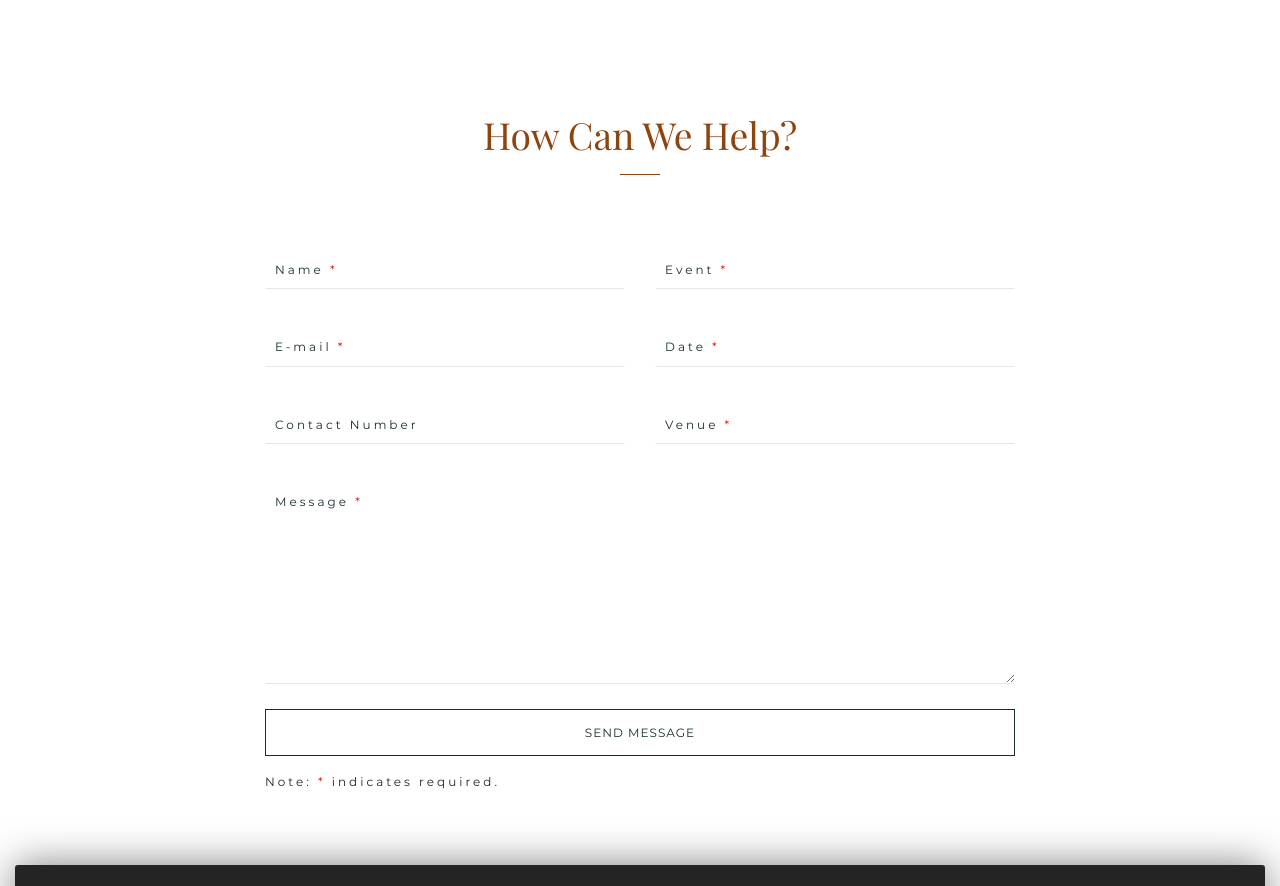
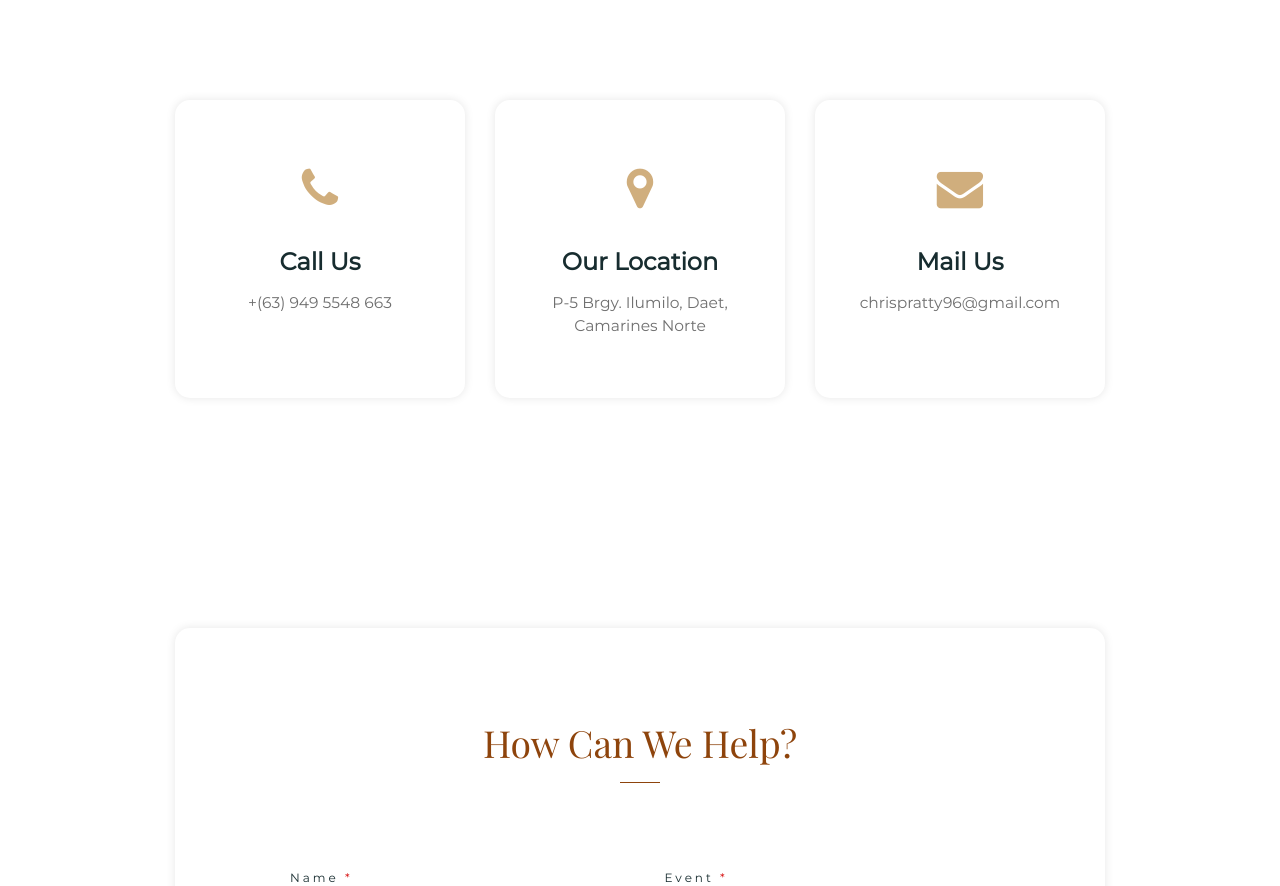
Before and after one commit to iyaaaan/artine-theme, a PHP site: page /page-contact.php in a window 1280 px wide. Shown: the part 1040-1926 px from the top of the page. Run offline with PHP 8.4, Linux system fonts and the light colour scheme; grey boxes are pictures that could not be loaded.

Commit message:
changed layout of contact page

```diff
--- a/css/main.css
+++ b/css/main.css
@@ -2743,64 +2743,107 @@ textarea:not(:placeholder-shown) {
   opacity: 1;
 }
 
+.contact-info {
+  display: flex;
+  justify-content: center;
+  flex-wrap: wrap;
+  align-items: stretch;
+  margin: 0 -15px;
+}
+.contact-info-wrap {
+  flex: 0 0 100%;
+  margin-bottom: 30px;
+  padding: 0 15px;
+}
+@media screen and (min-width: 576px) {
+  .contact-info-wrap {
+    flex: 0 0 80%;
+  }
+}
+@media screen and (min-width: 768px) {
+  .contact-info-wrap {
+    flex: 0 0 33.333333%;
+  }
+}
+.contact-info__item {
+  border-radius: 15px;
+  box-shadow: 0 0 10px #e6e6e6;
+  text-align: center;
+  padding: 60px 15px;
+  position: relative;
+  transition: 0.3s;
+  height: 100%;
+  width: 100%;
+}
+.contact-info__item::after {
+  content: "";
+  background: var(--color-secondary);
+  border-radius: 0 0 15px 15px;
+  position: absolute;
+  left: 0;
+  bottom: 0;
+  right: 0;
+  margin: auto;
+  width: 0;
+  height: 5px;
+  transition: 0.3s;
+}
+.contact-info__item:hover {
+  border-radius: 15px 15px 0 0;
+  transform: translateY(-15px);
+}
+.contact-info__item:hover::after {
+  width: 100%;
+}
+.contact-info__icon {
+  color: var(--color-secondary);
+  font-size: var(--font-large);
+  margin-bottom: 30px;
+}
+.contact-info__title {
+  font-weight: 700;
+  font-size: 24px;
+  margin-bottom: 15px;
+  color: var(--color-primary);
+}
+.contact-info__text {
+  font-weight: lighter;
+  line-height: 1.5;
+  color: var(--muted);
+}
+
 .contact-form {
   max-width: 90%;
   margin: 0 auto;
 }
+.contact-form-wrap {
+  background: #fff;
+  border-radius: 15px;
+  box-shadow: 0 0 10px #e6e6e6;
+  padding: 80px 15px;
+  position: relative;
+  z-index: 10;
+}
 @media screen and (min-width: 576px) {
   .contact-form {
-    max-width: 66.6666666667%;
-  }
+    max-width: 80%;
+  }
+}
+
+.google-map {
+  position: relative;
+  width: 100%;
+  height: 400px;
 }
 @media screen and (min-width: 768px) {
-  .contact-form {
-    max-width: 80%;
-  }
-}
-@media screen and (min-width: 992px) {
-  .contact-form {
-    max-width: 60%;
-  }
-}
-
-.contact-info {
-  background-color: var(--black);
-  box-shadow: 0 0 40px rgba(0, 0, 0, 0.5);
-  border-radius: 0.3rem;
-  margin-top: 7.5rem;
-  padding: 1.5rem;
-}
-.contact-info__item {
-  flex: 0 0 100%;
-}
-@media screen and (min-width: 992px) {
-  .contact-info__item {
-    flex: 0 0 50%;
-  }
-  .contact-info__item:nth-of-type(1) {
-    order: -1;
-  }
-}
-.contact-info__item:nth-of-type(2) {
-  color: var(--white);
-  text-align: center;
-  padding: 1.5rem;
-}
-.contact-info__item:nth-of-type(2) i {
-  font-size: var(--font-medium);
-}
-
-.google-maps {
+  .google-map {
+    height: 600px;
+  }
+}
+.google-map-wrap {
+  width: 100%;
+  margin-top: -200px;
   position: relative;
-  top: 0;
-  left: 0;
-  width: 100%;
-  height: 250px;
-}
-@media screen and (min-width: 768px) {
-  .google-maps {
-    height: 300px;
-  }
 }
 
 .error {
--- a/page-contact.php
+++ b/page-contact.php
@@ -27,7 +27,42 @@
 		<img data-src="https://pixboost.com/api/2/img/http://artine-photography.epizy.com/img/banners/contact-banner.jpg/optimise?auth=MzM0ODY5MzE0OA__" alt="Contact Banner" class="img-fit lazy" width="1400px" height="800px">
 	</div>
 
-	<div class="container-full" id="contact">
+	<div class="container">
+		<div class="contact-info">
+			<div class="contact-info-wrap">
+				<div class="contact-info__item">
+					<div class="contact-info__icon">
+						<i class="fa fa-phone"></i>
+					</div>
+					<div class="contact-info__title">Call Us</div>
+					<div class="contact-info__text">+(63) 949 5548 663</div>
+				</div>
+			</div>
+
+			<div class="contact-info-wrap">
+				<div class="contact-info__item">
+					<div class="contact-info__icon">
+						<i class="fa fa-map-marker"></i>
+					</div>
+					<div class="contact-info__title">Our Location</div>
+					<div class="contact-info__text">P-5 Brgy. Ilumilo, Daet, Camarines Norte</div>
+				</div>
+			</div>
+
+			<div class="contact-info-wrap">
+				<div class="contact-info__item">
+					<div class="contact-info__icon">
+						<i class="fa fa-envelope"></i>
+					</div>
+					<div class="contact-info__title">Mail Us</div>
+					<div class="contact-info__text">chrispratty96@gmail.com</div>
+				</div>
+			</div>
+		</div>
+	</div>
+
+	<div class="container" id="contact">
+		<div class="contact-form-wrap">
 			<!--	title -->
 			<h2 class="title">How Can We Help?</h2>
 
@@ -77,30 +112,13 @@
 
 				<label>Note: <span>*</span> indicates required.</label>
 			</form>
-
+		</div>
+	</div> <!-- container -->
 
 	<!-- Google Map -->
-		<div class="flex-center contact-info">
-			<div class="contact-info__item">
-				<iframe class="google-maps lazy" src="https://www.google.com/maps/embed?pb=!1m18!1m12!1m3!1d3869.6887497394337!2d122.9446994680506!3d14.095542007222564!2m3!1f0!2f0!3f0!3m2!1i1024!2i768!4f13.1!3m3!1m2!1s0x3398aef000000003% 3A0x7485dbb588ce057b!2sD%20House%20Hotel%20Camarines%20Norte!5e0!3m2!1sen!2sph!4v1590473732780!5m2!1sen!2sph" frameborder="0" allowfullscreen="" aria-hidden="false" tabindex="0"></iframe>
-			</div>
-			<div class="contact-info__item">
-				<div class="mb-2">
-					<i class="fa fa-map-marker mb-1">
-					</i>
-					<p>P-5 Brgy. Magang, Daet, Camarines Norte</p>
-				</div>
-				<div class="mb-2">
-					<i class="fa fa-envelope mb-1"></i>
-					<p>christianocol12@gmail.com</p>
-				</div>
-				<div>
-					<i class="fa fa-phone mb-1"></i>
-					<p>+(63) 929- 8211- 353</p>
-				</div>
-			</div>
+	<div class="google-map-wrap">
+		<iframe class="google-map" src="https://www.google.com/maps/embed?pb=!1m18!1m12!1m3!1d575.2331195487097!2d122.94623537237507!3d14.095365370009759!2m3!1f0!2f0!3f0!3m2!1i1024!2i768!4f13.1!3m3!1m2!1s0x3398aef000000003%3A0x7485dbb588ce057b!2sD%20House%20Hotel%20Camarines%20Norte!5e0!3m2!1sen!2sph!4v1614324921638!5m2!1sen!2sph" width="600" height="450" style="border:0;" allowfullscreen="" loading="lazy"></iframe>
 	</div> <!-- ./map -->
-	</div> <!-- container -->
 
 	<?php include('include-footer.php') ?>
 
--- a/sass/pages/_contact.scss
+++ b/sass/pages/_contact.scss
@@ -1,58 +1,109 @@
+.contact-info {
+	display: flex;
+	justify-content: center;
+	flex-wrap: wrap;
+	align-items: stretch;
+	margin: 0 -15px;
+
+	&-wrap {
+		flex: 0 0 100%;
+		margin-bottom: 30px;
+		padding: 0 15px;
+
+		@include respond-to(small) {
+			flex: 0 0 80%;
+		}
+
+		@include respond-to(medium) {
+			flex: 0 0 33.333333%;
+		}
+	}
+
+	&__item {
+		border-radius: 15px;
+		box-shadow: 0 0 10px #e6e6e6;
+		text-align: center;
+		padding: 60px 15px;
+		position: relative;
+		transition: .3s;
+		height: 100%;
+		width: 100%;
+
+		&::after {
+			content: "";
+			background: var(--color-secondary);
+			border-radius: 0 0 15px 15px;
+			position: absolute;
+			left: 0;
+			bottom: 0;
+			right: 0;
+			margin: auto;
+			width: 0;
+			height: 5px;
+			transition: .3s;
+		}
+
+		&:hover {
+			border-radius: 15px 15px 0 0;
+			transform: translateY(-15px);
+		}
+
+		&:hover::after {
+			width: 100%;
+		}
+	}
+
+	&__icon {
+		color: var(--color-secondary);
+		font-size: var(--font-large);
+		margin-bottom: 30px;
+	}
+
+	&__title {
+		font-weight: 700;
+		font-size: 24px;
+		margin-bottom: 15px;
+		color: var(--color-primary);
+	}
+
+	&__text {
+		font-weight: lighter;
+		line-height: 1.5;
+		color: var(--muted);
+	}
+}
+
 .contact-form {
 	max-width: 90%;
 	margin: 0 auto;
 
-	@include respond-to(small) {
-		max-width: 66.6666666667%;
+	&-wrap {
+		background: #fff;
+		border-radius: 15px;
+		box-shadow: 0 0 10px #e6e6e6;
+		padding: 80px 15px;
+		position: relative;
+		z-index: 10;
 	}
 
-	@include respond-to(medium) {
+	@include respond-to(small) {
 		max-width: 80%;
-	}
-
-	@include respond-to(large) {
-		max-width: 60%;
 	}
 }
 
-.contact-info {
-	background-color: var(--black);
-	box-shadow: 0 0 40px rgba(0, 0, 0, .5);
-	border-radius: .3rem;
-	margin-top: 7.5rem;
-	padding: 1.5rem;
 
-	&__item {
-		flex: 0 0 100%;
+.google-map {
+	position: relative;
+	width: 100%;
+	height: 400px;
 
-		@include respond-to(large) {
-			flex: 0 0 50%;
+	@include respond-to(medium) {
+		height: 600px;
+	}
 
-			&:nth-of-type(1) {
-				order: -1;
-			}
-		}
-
-		&:nth-of-type(2) {
-			color: var(--white);
-			text-align: center;
-			padding: 1.5rem;
-
-			& i {
-				font-size: var(--font-medium);
-			}
-		}
+	&-wrap {
+		width: 100%;
+		margin-top: -200px;
+		position: relative;
 	}
 }
-
-.google-maps {
-	position: relative;
-	top: 0;
-	left: 0;
-	width: 100%;
-	height: 250px;
-
-	@include respond-to(medium) {
-		height: 300px;
-	}
-}
```
Also changed, not shown: 1 other file. Lines whose indentation alone changed are shown as unchanged.
